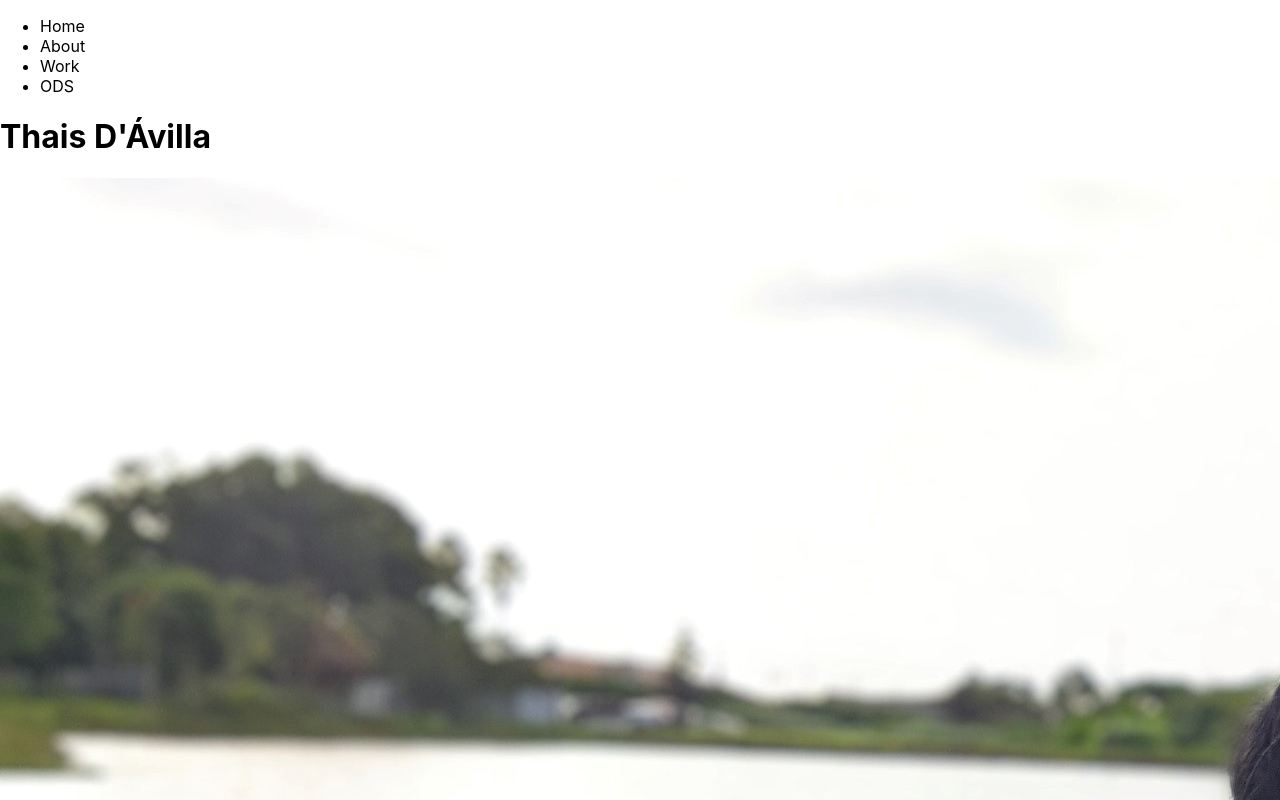
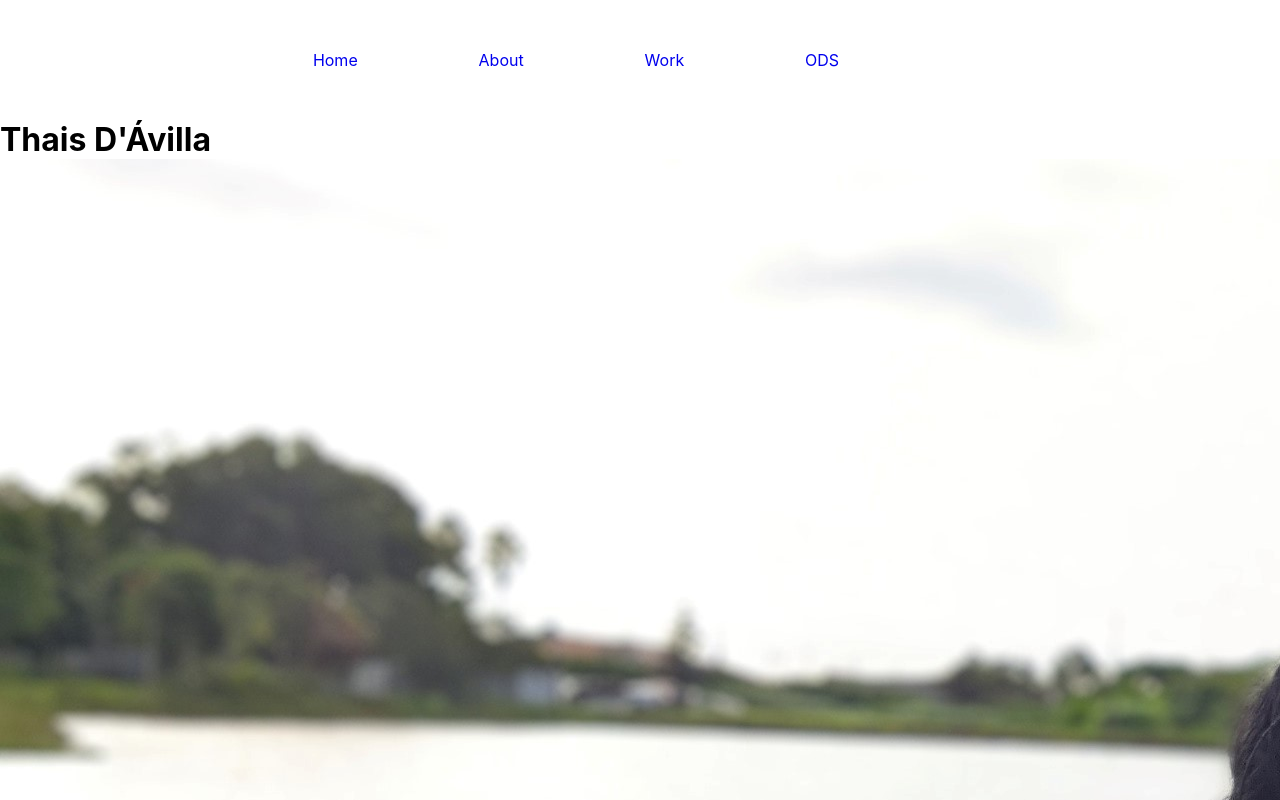
Before and after one commit to ThaisDavilla/Portifolio, a React (Create React App) app: page / in a window 1280 px wide. Shown: the top 800 px of the page. Built offline with nearby package versions, Linux system fonts and the light colour scheme.

Commit message:
Construção da Header. Estilos.

```diff
--- a/src/App.js
+++ b/src/App.js
@@ -1,11 +1,39 @@
-import React from "react"
-import Home from "./Components/Home"
+import React from "react";
+import { BrowserRouter as Router, Routes, Route, Link } from "react-router-dom";
+import * as S from "./Style/HeaderStyle";
+import Home from "./Components/Home";
+import About from "./Components/About";
+import Work from "./Components/Work";
+import ODS from "./Components/ODS";
 
-
-export default function App(){
-  return(
-    <>
-      <Home />
-    </>
+export default function App() {
+  return (
+    <Router>
+      <S.GlobalStyle />
+      <S.Header>
+        <S.Nav>
+          <S.Ul>
+            <S.Link href="/">
+              <S.Li>Home</S.Li>
+            </S.Link>
+            <S.Link href="/About">
+            <S.Li>About</S.Li>
+            </S.Link>
+            <S.Link href="/Work">
+            <S.Li>Work</S.Li>
+            </S.Link>
+            <S.Link href="/ODS">
+            <S.Li>ODS</S.Li>
+            </S.Link>
+          </S.Ul>
+        </S.Nav>
+      </S.Header>
+      <Routes>
+        <Route path="/" element={<Home />} />
+        <Route path="/About" element={<About />} />
+        <Route path="/Work" element={<Work />} />
+        <Route path="/ODS" element={<ODS />} />
+      </Routes>
+    </Router>
   )
 }
--- a/src/Components/About.js
+++ b/src/Components/About.js
@@ -0,0 +1,39 @@
+import React from "react";
+import * as S from "../Style/HomeStayle";
+
+export default function About(){
+  return(
+    <>
+      <h1>About Me</h1>
+      <section>
+        <p>No momento estou cursando o primeiro semestre de Engenharia da
+          Computação pela Universidade Virtual do Estado de São Paulo.
+          Paralelo a faculdade estou estudando Inglês através da IfSul e pelo
+          app Busuu.
+        </p>
+        <p>Desde março de 2022, através do curso técnico Vai na Web, aprendi
+          os conceitos básicos de FrontEnd, aprimorando os conhecimentos e
+          aprendizados também com outras plataformas e escolas, nas quais
+          os conceitos de softskills são tão difundidos, aprofundados e
+          apreciados além das hardskills.</p>
+          <p>Como profissional se fosse me resumir em uma única palavra seria
+            com a palavra disposição, porque estou sempre atenta e disposta
+            a contribuir com a equipe, sou muito curiosa e amo aprender as
+            coisas e como elas funcionam, minha realização está na entrega
+            do resultado, por isso gosto de participar - quando possível -
+            de todas as etapas dos processos, e assim colaborar de maneira
+            construtiva e aprender cada vez mais com as experiências vivenciadas.
+          </p>
+          <p>Sou organizada, proativa, muito comunicativa, acolhedora e boa ouvinte.
+            Gosto muito de fazer amizades, de ver um bom filme, ler livros, ouvir
+            música boa, passear, viajar e de comer.
+            Meus objetivos a curto prazo são chegar ao nível intermediaário da língua
+            inglesa e ser desenvolvedora FullStack.
+            Estou a disposição caso queira me conhecer melhor! Pode me contatar
+            seja para uma conversa informal ou para uma entrevista para uma
+            oportunidade de colaborar com a sua equipe.
+           </p>
+      </section>
+    </>
+  )
+}
--- a/src/Components/Home.js
+++ b/src/Components/Home.js
@@ -1,4 +1,5 @@
 import React from "react";
+import * as S from "../Style/HomeStayle";
 import Photo from "../Images/photoHome.jpg";
 import GitHub from "../Images/gitHub.png";
 import Insta from "../Images/instagram.png";
@@ -7,14 +8,7 @@ import In from "../Images/linkedin.png";
 export default function Home() {
   return (
     <>
-      <nav>
-        <ul>
-          <li>Home</li>
-          <li>About</li>
-          <li>Work</li>
-          <li>ODS</li>
-        </ul>
-      </nav>
+
       <h1>Thais D'Ávilla</h1>
       <img src={Photo} alt="Thais D'Ávilla em frente a um lago."/>
       <div>
--- a/src/Components/ODS.js
+++ b/src/Components/ODS.js
@@ -0,0 +1,9 @@
+import React from "react";
+
+export default function ODS() {
+  return (
+    <>
+      <h1>ODS</h1>
+    </>
+  )
+}
--- a/src/Components/Work.js
+++ b/src/Components/Work.js
@@ -0,0 +1,10 @@
+import React from "react";
+import * as S from "../Style/WorkStyle";
+
+export default function Work() {
+  return (
+    <>
+      <h1>Meus trabalhos</h1>
+    </>
+  )
+}
--- /dev/null
+++ b/src/Style/HeaderStyle.js
@@ -0,0 +1,63 @@
+import styled, { createGlobalStyle, keyframes } from "styled-components";
+
+export const GlobalStyle = createGlobalStyle`
+*{
+  margin:0;
+  padding:0;
+  box-sizing:border-box;
+
+}`;
+export const Header = styled.header`
+  display: flex;
+  width: 70vw;
+  height: 15vh;
+  margin:0 auto;
+
+  @media only screen and (min-width: 360px) and (max-width: 800px) {
+    width: 98%
+  }`;
+
+  export const Nav = styled.nav`
+  justify-content: ;
+  align-items: ;
+  display: flex;
+  flex-direction: ;
+  width: 70vw;
+  margin: 0 auto;
+  height: ;
+  margin-top: ;
+  margin-right: ;
+
+  @media only screen and (min-width: 360px) and (max-width: 800px) {
+    display: flex;
+    width: 80%;
+    align-items: center;
+    justify-content: center;
+    margin-left: ;
+    position: ;
+  }
+`;
+
+export const Ul = styled.ul`
+  display: flex;
+  justify-content: space-evenly;
+  align-items: center;
+  color: ;
+  list-style: none;
+  width: 60vw;
+  @media only screen and (min-width: 360px) and (max-width: 800px) {
+    display: flex;
+    width: 100%;
+   justify-content: space-around;
+  }
+`;
+
+
+export const Link = styled.a`
+
+    text-decoration: none;
+  }`;
+  export const Li = styled.li`
+  list-style: none;
+  text-decoration: none;
+  `
--- a/src/Style/HomeStayle.js
+++ b/src/Style/HomeStayle.js
@@ -0,0 +1,10 @@
+import styled, { createGlobalStyle, keyframes } from "styled-components";
+
+export const GlobalStyle = createGlobalStyle`
+*{
+  margin:0;
+  padding:0;
+  box-sizing:border-box;
+
+}
+`;
```
Also changed, not shown: src/Style/AboutStyle.js (deleted, +0 -38 lines).
